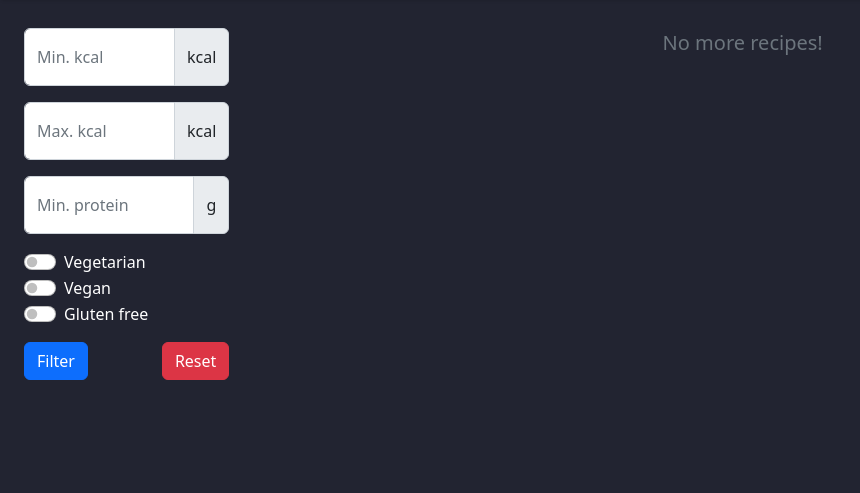
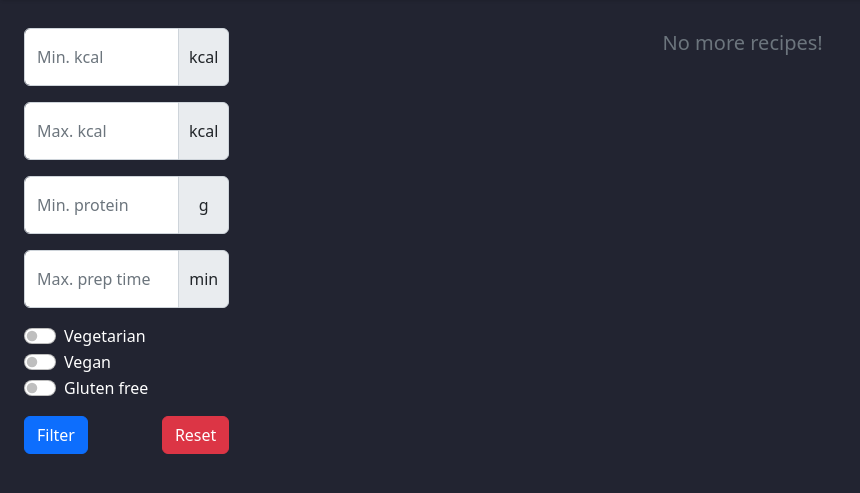
Before and after one commit to michaelWebDeve/CalorieCraveDevOps, a Flask app: page / in a window 1280 px wide. Shown: the part 56-549 px from the top of the page, without its empty margins (0-860 px from the left). Run offline with Flask 3, Linux system fonts and the light colour scheme; the visitor is signed in with stand-in values (Sample User, id 1); data that the repository does not hold is empty.

Commit message:
Adding max_prep_time filter

```diff
--- a/api.py
+++ b/api.py
@@ -20,6 +20,10 @@ def fetch_recipes():
         min_protein = int(request.args.get("min_protein"))
         recipes = recipes.filter(Recipe.total_protein > min_protein)
 
+    if "max_prep_time" in request.args:
+        max_prep_time = int(request.args.get("max_prep_time"))
+        recipes = recipes.filter(Recipe.prep_time < max_prep_time)
+
     if ("limit" and "counter") in request.args:
         limit = int(request.args.get("limit"))
         counter = int(request.args.get("counter"))
--- a/templates/home.html
+++ b/templates/home.html
@@ -14,7 +14,7 @@
                     <input type="number" class="form-control" id="min_kcal" placeholder="Min. kcal">
                     <label for="min_kcal">Min. kcal</label>
                 </div>
-                <span class="input-group-text">kcal</span>
+                <span class="input-group-text w-25 justify-content-center">kcal</span>
             </div>
 
             <div class="input-group mb-3 text-secondary">
@@ -22,7 +22,7 @@
                     <input type="number" class="form-control" id="max_kcal" placeholder="Max. kcal">
                     <label for="max_kcal">Max. kcal</label>
                 </div>
-                <span class="input-group-text">kcal</span>
+                <span class="input-group-text w-25 justify-content-center">kcal</span>
             </div>
 
             <div class="input-group mb-3 text-secondary">
@@ -30,7 +30,15 @@
                     <input type="number" class="form-control" id="min_protein" placeholder="Min. protein">
                     <label for="min_protein">Min. protein</label>
                 </div>
-                <span class="input-group-text">g</span>
+                <span class="input-group-text w-25 justify-content-center">g</span>
+            </div>
+
+            <div class="input-group mb-3 text-secondary">
+                <div class="form-floating">
+                    <input type="number" class="form-control" id="max_prep_time" placeholder="Max. prep time">
+                    <label for="max_prep_time">Max. prep time</label>
+                </div>
+                <span class="input-group-text w-25 justify-content-center">min</span>
             </div>
 
             <div class="mb-3">
@@ -99,6 +107,7 @@
             var min_kcal = $("#min_kcal").val();
             var max_kcal = $("#max_kcal").val();
             var min_protein = $("#min_protein").val();
+            var max_prep_time = $("#max_prep_time").val();
             var vegetarian = $("#vegetarian").is(":checked");
             var vegan = $("#vegan").is(":checked");
             var gluten_free = $("#gluten_free").is(":checked");
@@ -117,6 +126,9 @@
             }
             if(min_protein){
                 query_str = query_str + "&min_protein="+min_protein;
+            }
+            if(max_prep_time){
+                query_str = query_str + "&max_prep_time="+max_prep_time;
             }
             flushContent();
             counter = 1;
```
